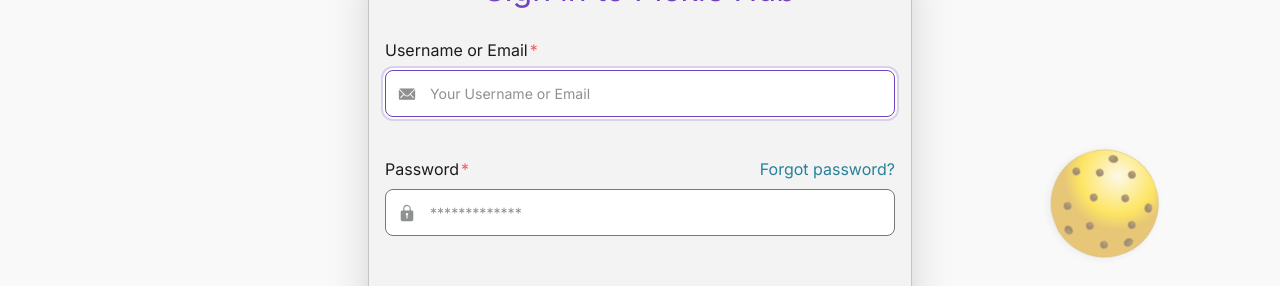
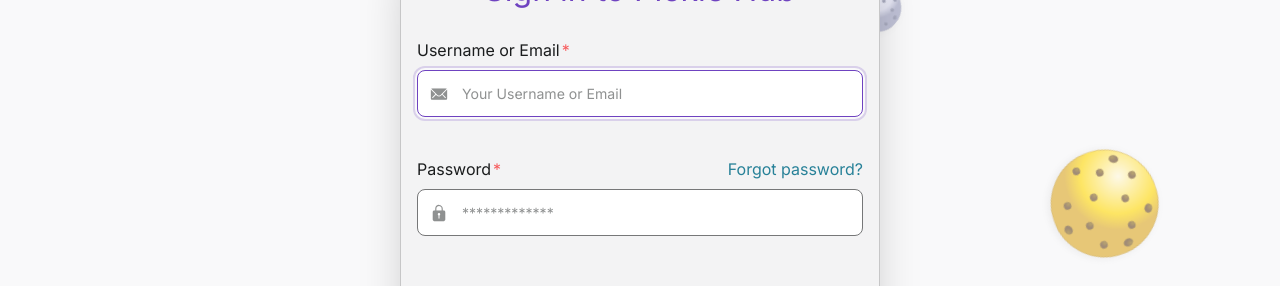
Before and after one commit to tinamarles/pb-web-app, a Next.js app in the folder frontend/: page /login in a window 1280 px wide. Shown: the part 147-433 px from the top of the page. Built offline with nearby package versions, Linux system fonts and the light colour scheme; no server answers; a web font is replaced by a local one.

Commit message:
Phase 1: unifying layouts and classes - updated checkbox to use .input-field, .input-base, .has-icon added some logic to globals to remove the padding of .input-field svg, and .input-base

```diff
--- a/frontend/app/(session)/layout.tsx
+++ b/frontend/app/(session)/layout.tsx
@@ -1,41 +1,14 @@
 // Layout for Login and SignUp page
 import { AnimatedBackground } from "../pages/Landing/AnimatedBackground";
 import { Module } from "@/app/shared";
-export default function Layout({ children }: {children:React.ReactNode}) {
-    return (
-        <Module type='auth'>
-            {/*
-            <div className="m-0
-                    p-0
-                    min-h-screen
-                    flex"
-            >
-            */}
-            <div className="flex justify-center">
-                <AnimatedBackground />
-                {/*
-                <div className="hidden sm:block
-                    sm:flex-1
-                    bg-[url('/images/landing03.jpg')]
-                    bg-cover
-                    bg-center"
-                >
-
-                </div>
-                */}
-                <div className="w-full sm:min-w-md md:max-w-xl
-                    p-4
-                    sm:flex-1
-                    flex flex-col justify-between gap-lg
-                   "
-                >
-                    {children}
-                </div>
-                <div className="hidden sm:block">
-
-                </div>
-
-            </div>
-        </Module>
-    );
+export default function Layout({ children }: { children: React.ReactNode }) {
+  return (
+    <Module type="auth">
+      <div className="page__content">
+        <AnimatedBackground />
+        <div className="authForm-wrapper">{children}</div>
+        <div className="hidden sm:block"></div>
+      </div>
+    </Module>
+  );
 }
--- a/frontend/app/(sidebarLayout)/layout.tsx
+++ b/frontend/app/(sidebarLayout)/layout.tsx
@@ -11,16 +11,14 @@ export default function SidebarLayout({
   sidebar: React.ReactNode;
 }) {
   return (
-    <Module type='profile'>
-      <main>
-        <div className='page'>
-          {sidebar}
-          <div className='page__content'>
-            <ProfileHeader />
-            {children}
-          </div>
+    <Module type="profile">
+      <>
+        {sidebar}
+        <div className="page__content">
+          <ProfileHeader />
+          {children}
         </div>
-      </main>
+      </>
     </Module>
   );
 }
--- a/frontend/app/components/ProfileForm.tsx
+++ b/frontend/app/components/ProfileForm.tsx
@@ -280,6 +280,7 @@ export function ProfileForm({
           {/* Certified Instructor Checkbox */}
           <FormField
             variant="checkbox"
+            icon='coaches'
             label="Certification" // Shows at TOP (aligns with grid)
             placeholder="Certified Instructor" // Shows INSIDE the box
             checked={formData.isCertifiedInstructor}
--- a/frontend/app/globals.css
+++ b/frontend/app/globals.css
@@ -93,6 +93,8 @@
   --px-192: 12rem;
   --px-240: 15rem;
   --px-256: 16rem;
+  --px-320: 20rem;
+  --px-480: 30rem;
 
   /* Height sizes */
   --h-header-sm: var(--px-64);
@@ -253,6 +255,8 @@
 
   --w-sidebar: var(--px-240);
   --w-sidebar-tablet: var(--px-130);
+  --w-auth-form: var(--px-320);
+  --w-auth-form-tablet: var(--px-480);
 }
 
 /* ===================================================================== */
@@ -448,6 +452,7 @@
   font-size: clamp(0.77rem, calc(0.732rem + 0.191vw), 0.88rem);
   line-height: var(--line-height-45);
   letter-spacing: var(--spacing-relaxed);
+  color: var(--color-on-surface-variant);
   @apply font-normal;
 }
 @utility label-md {
@@ -456,6 +461,7 @@
   font-size: clamp(0.61rem, calc(0.565rem + 0.239vw), 0.74rem);
   line-height: var(--line-height-30);
   letter-spacing: var(--spacing-wider);
+  color: var(--color-on-surface-variant);
   @apply font-normal;
 }
 @utility label-sm {
@@ -464,6 +470,7 @@
   /* font-size: clamp(0.52rem, calc(0.475rem + 0.207vw), 0.63rem); */
   line-height: var(--line-height-45);
   letter-spacing: var(--spacing-normal);
+  color: var(--color-on-surface-variant);
   @apply font-normal;
 }
 
@@ -609,6 +616,8 @@
 
 @utility input-base {
   min-width: var(--width-input-min);
+  /* add to unify the form-fields */
+  @apply flex items-center justify-between;
   @apply w-full p-md;
   @apply bg-surface-container-lowest border border-outline rounded-lg;
   @apply single-line-base text-on-surface placeholder:text-on-surface-variant/60;
@@ -622,6 +631,11 @@
   &:focus {
     --tw-ring-color: color-mix(in srgb, var(--color-primary), transparent 80%);
     @apply focus-ring-base border-primary;
+    box-shadow: 0 0 0 2px var(--color-surface), 0 0 0 4px var(--tw-ring-color);
+  }
+
+  &:disabled {
+    @apply opacity-50 cursor-not-allowed;
   }
 
   /* Add left padding when icon is present */
@@ -632,30 +646,18 @@
 
 /* === LAYOUT CONTAINER CLASSES === */
 @layer components {
-  /* +++ Master page wrapper that wraps around the entire app +++ */
-  .page-container {
-    /* Global page wrapper - foundation for all layouts */
-    min-height: 100vh;
-    width: 100%;
-    max-width: min(100vw, 90rem);
-    /* padding: 0 var(--px-16); */
-    padding: 0;
-    @apply mx-auto;
-  }
-
   /* +++ Module container responsible for creating the header props, render the header and the footer +++ */
   .module-container {
     display: flex;
     flex-direction: column;
     justify-content: space-between;
     width: 100%;
+    max-width: min(100vw, 90rem);
     background-color: var(--color-background);
     color: var(--color-on-background);
     min-height: 100vh;
   }
-
   /* +++ HEADER Component +++ */
-
   .header {
     @apply sticky top-0 z-50;
     @apply flex items-center w-full gap-sm px-2;
@@ -826,11 +828,11 @@
     @apply text-primary transition-colors;
   }
 }
-/* +++ PROFILE PAGE Component +++ */
+/* +++ PAGE Layout +++ */
 @layer components {
   /* Refactor: Step 1 - classes */
   .page {
-    @apply block w-full;
+    @apply block w-full flex-1;
     @apply pb-24; /* Account for bottom nav: 96px or 6rem */
   }
   @media (min-width: 640px) {
@@ -844,6 +846,25 @@
       @apply pb-0; /* no bottom padding */
     }
   }
+
+  /* Refactor: Step 3 - classes */
+  /* NEW: Page Content classes */
+  .page__content {
+    @apply flex flex-col;
+    @apply gap-md;
+    @apply p-lg; /* this will ensure the safety margin */
+  }
+  @media (min-width: 640px) {
+    .page__content {
+      @apply flex-1;
+      @apply gap-lg;
+    }
+  }
+
+}
+
+/* +++ SIDEBAR Layout +++ */
+@layer components {
   /* Refactor: Step 2 - classes */
   /* NEW: Sidebar classes */
   .sidebar {
@@ -917,28 +938,6 @@
     }
   }
 
-  /*
-  .sidebar__icon {
-    @apply hidden; ** not shown on mobile **
-  }
-  /*
-  @media (min-width: 640px) {
-    .sidebar__icon {
-      @apply w-10 h-10 rounded-full;
-      @apply flex items-center justify-center;
-      @apply flex-shrink-0;
-      ** Icon border in primary color **
-      @apply border border-primary;
-      @apply text-primary;
-
-     ** For active state: reverse colors (filled circle with icon in on-primary) **
-      .active & {
-        @apply bg-primary text-on-primary;
-        @apply border-primary;
-      }
-    }
-  }
-  */
   /* NOTE: there is no need for a .profile-page__sidebar__alert class!
     Simply use the badge and overwrite with bg-error text-on-error */
   .sidebar__badge {
@@ -968,20 +967,30 @@
       @apply text-on-surface-variant;
     }
   }
-  /* Refactor: Step 3 - classes */
-  /* NEW: Page Content classes */
-  .page__content {
-    @apply flex flex-col;
-    @apply gap-md;
-    @apply p-lg; /* this will ensure the safety margin */
-  }
-  @media (min-width: 640px) {
-    .page__content {
-      @apply flex-1;
-      @apply gap-lg;
-    }
-  }
-
+}
+
+/* +++ AUTH Pages +++ */
+@layer components {
+  .authForm-wrapper {
+    @apply z-50 max-w-xl m-auto;
+    min-width: var(--w-auth-form);
+    @media (min-width: 640px) {
+      min-width: var(--w-auth-form-tablet);
+    }
+
+    /*
+    w-full p-4
+                  shrink-0 z-30
+                  bg-surface-container-low
+                  rounded-2xl
+                  border border-outline-variant
+                  min-h-5/6
+                  shadow-2xl
+    */
+  }
+}
+/* +++ PROFILE PAGE Component +++ */
+@layer components {
   /* Refactor: Step 4 - classes */
   /* NEW: Profile Page Header classes */
 
@@ -1063,6 +1072,14 @@
       border: none !important;
       padding: 0 !important; /* Remove padding so text aligns left */
     }
+
+    .profile-page__mobile__list-item .input-base.has-icon {
+      padding-left: var(--px-32) !important;
+    }
+    .profile-page__mobile__list-item .input-field svg {
+      @apply left-0;
+    }
+
   }
   /* Mobile List Item */
   .profile-page__mobile__list-item {
@@ -1380,7 +1397,7 @@
     position: relative;
     width: 24px;
     height: 24px;
-    border-radius: var(--radius-sm);
+    border-radius: 4px; /* var(--radius-sm); */
     border: 1px solid var(--color-outline);
     background-color: var(--color-surface-container-lowest);
     cursor: pointer;
@@ -2270,7 +2287,7 @@
   }
 
   body {
-    @apply font-base;
+    @apply body-md text-on-background;
   }
 
   h1,
--- a/frontend/app/pages/Landing/HeroSection.tsx
+++ b/frontend/app/pages/Landing/HeroSection.tsx
@@ -28,7 +28,7 @@ export function HeroSection() {
                               rounded-full border border-primary/20"
               >
                 <Icon name="default" className="icon-sm fill-current" />
-                <span className="label-lg">#1 Pickleball App</span>
+                <span className="label-lg text-on-primary">#1 Pickleball App</span>
               </div>
             </div>
 
@@ -46,6 +46,7 @@ export function HeroSection() {
                 <span className="slogan-sm text-secondary lg:slogan-md">
                   Connect & Compete
                 </span>
+
               </h1>
 
               <p className="body-lg text-on-surface-variant max-w-2xl mx-auto lg:mx-0">
--- a/frontend/app/shared/module.tsx
+++ b/frontend/app/shared/module.tsx
@@ -222,11 +222,12 @@ export const Module = memo(function Module({
   const bottomNavItems = shouldShowBottomNav ? buildBottomNavItems() : [];
 
   return (
+
     <div className="module-container">
       <Header {...headerProps} />
-      <div className="flex-1">
+      <main className="page">
         {children}
-      </div>
+      </main>
         {/* Mobile + Logged In: Show BottomNav instead of Footer */}
         {shouldShowBottomNav ? (
         <BottomNav items={bottomNavItems} />
@@ -234,5 +235,6 @@ export const Module = memo(function Module({
           <Footer />
         )}
     </div>
+
   );
 });
--- a/frontend/app/ui/customSelect.tsx
+++ b/frontend/app/ui/customSelect.tsx
@@ -153,7 +153,7 @@ export const CustomSelect = memo(function CustomSelect({
 
       {/* Custom select trigger */}
          <div
-        className={`input-base ${disabled ? 'opacity-50 cursor-not-allowed' : 'cursor-pointer'} ${icon ? 'has-icon' : ''}`}
+        className={`input-base cursor-pointer ${icon ? 'has-icon' : ''}`}
         onClick={handleToggle}
         onKeyDown={(e) => {
           if (e.key === "Enter" || e.key === " ") {
@@ -168,7 +168,7 @@ export const CustomSelect = memo(function CustomSelect({
         aria-label="Select an option"
         aria-disabled={disabled}
       >
-        <div className="flex items-center justify-between">
+
           <span className={`form-field__content ${value ? "text-on-surface" : "text-on-surface-variant"}`}>
             {value || placeholder}
           </span>
@@ -177,7 +177,7 @@ export const CustomSelect = memo(function CustomSelect({
               isOpen ? "rotate-180" : ""
             }`}
           />
-        </div>
+
       </div>
 
       {/* Custom dropdown options */}
```
Also changed, not shown: frontend/app/(session)/login/page.tsx (+20 -20 lines), frontend/app/pages/Landing/landing.tsx (+8 -6 lines), frontend/app/ui/formField.tsx (+11 -28 lines).
